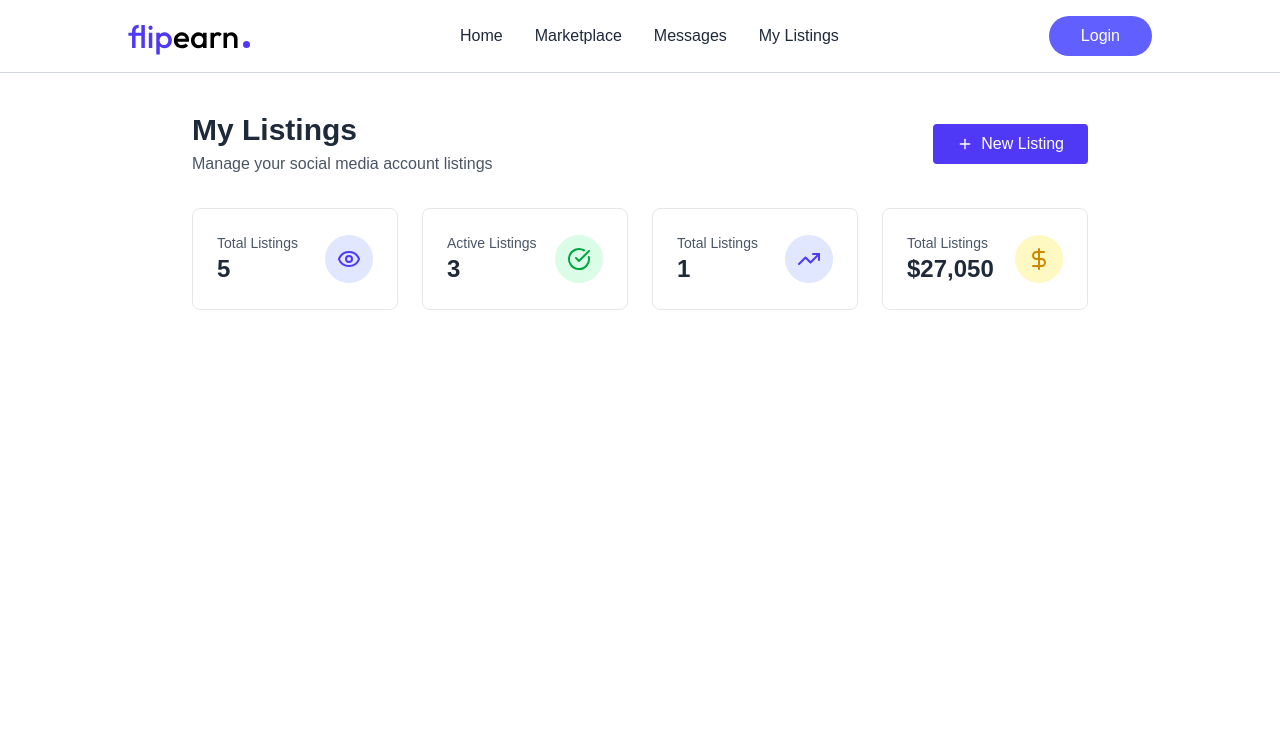
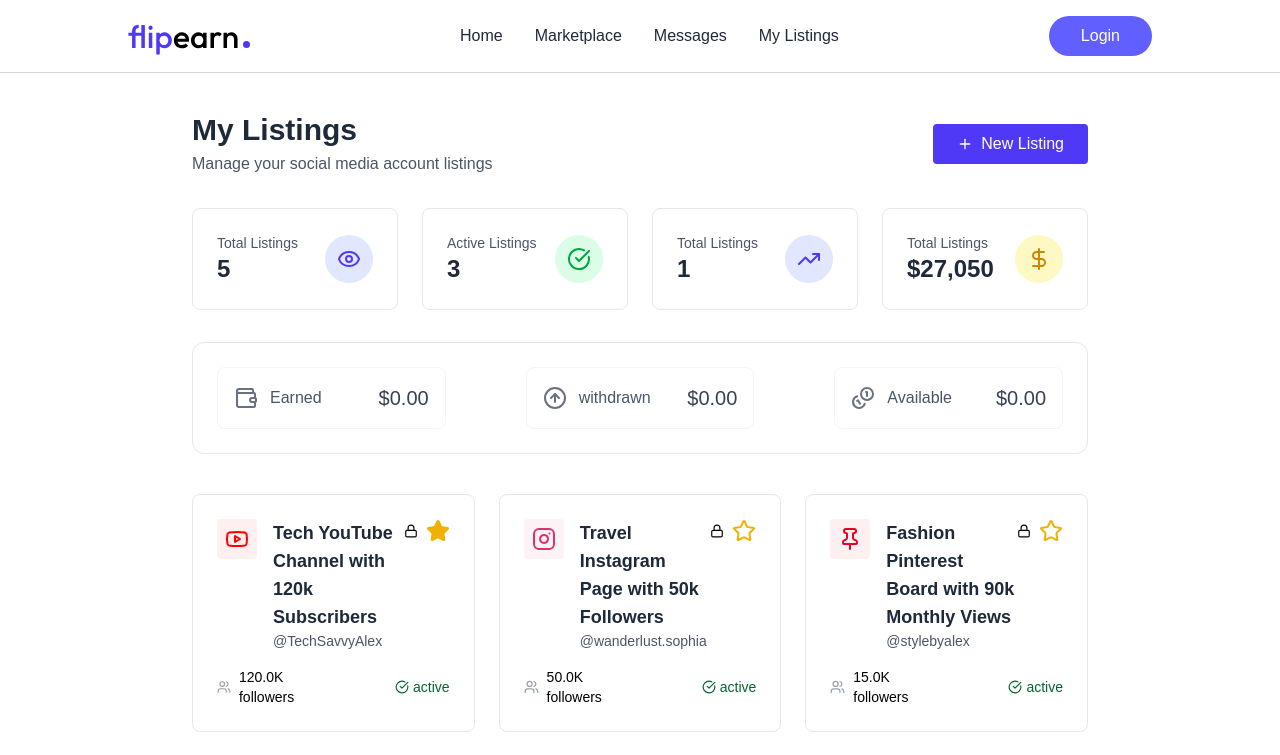
Before and after one commit to piyush0mandloi/Flip-Earn, a React (Vite) app in the folder client/: page /my-listings in a window 1280 px wide. Shown: the top 755 px of the page. Built offline with nearby package versions, Linux system fonts and the light colour scheme; no server answers; a web font is replaced by a local one.

Commit message:
still working on my listing page

```diff
--- a/client/src/pages/MyListings.jsx
+++ b/client/src/pages/MyListings.jsx
@@ -1,8 +1,9 @@
-import { CheckCircle, DollarSign, Eye, Plus, TrendingUp } from 'lucide-react'
+import { ArrowUpCircleIcon, BanIcon, CheckCircle, Clock, CoinsIcon, DollarSign, Eye, LockIcon, Plus, StarIcon, TrendingUp, Users, WalletIcon, XCircle } from 'lucide-react'
 import React from 'react'
 import { useSelector } from 'react-redux'
 import { useNavigate } from 'react-router-dom'
 import StatCard from '../components/StatCard'
+import {platformIcons} from '../assets/assets'
 
 const MyListings = () => {
 
@@ -13,6 +14,51 @@ const MyListings = () => {
   const totalValue = userListings.reduce((sum, listing)=> sum +(listing.price || 0),0);
   const activeListings = userListings.filter((listing)=>listing.status==='active').length;
   const soldListings = userListings.filter((listing)=>listing.status==='sold').length;
+
+  const formatNumber = (num)=>{
+    if(num>=1000000) return (num/1000000).toFixed(1)+"M";
+    if(num>=1000) return (num/1000).toFixed(1)+"K";
+    return num?.toString() || '0'
+  }
+
+  const getStatusIcon = (status)=>{
+    switch(status){
+      case "active":
+        return <CheckCircle className='size-3.5' />
+
+      case "ban":
+        return <BanIcon className='size-3.5' />
+
+      case "sold":
+        return <DollarSign className='size-3.5' />
+
+      case "inactive":
+        return <XCircle className='size-3.5' />
+
+      default:
+        return <Clock className='size-3.5'/>
+    }
+  }
+
+   const getStatusColor = (status)=>{
+    switch(status){
+      case "active":
+        return "text-green-800"
+
+      case "ban":
+        return "text-red-800"
+
+      case "sold":
+        return "text-indigo-800"
+
+      case "inactive":
+        return "text-gray-800"
+
+      default:
+        return "text-gray-800"
+    }
+  }
+
 
   return (
     <div className='px-6 md:mx-16 lg:px-24 xl:px-32 pt-8'>
@@ -37,6 +83,100 @@ const MyListings = () => {
       </div>
 
       {/* Balance Section */}
+      <div className='flex flex-col sm:flex-row justify-between gap-4 xl:gap-20 p-6 mb-10 bg-white rounded-xl border border-gray-200'>
+        {[
+          {label: 'Earned', value: balance.earned, icon: WalletIcon},
+          {label: 'withdrawn', value: balance.withdrawn, icon: ArrowUpCircleIcon},
+          {label: 'Available', value: balance.available, icon: CoinsIcon},
+        ].map((item,index)=>(
+          <div key={index} className='flex flex-1 items-center justify-between p-4 rounded-lg border border-gray-100 cursor-pointer'>
+            <div className='flex items-center gap-3'>
+              <item.icon className='text-gray-500 w-6 h-6' />
+              <span className='font-medium text-gray-600'>{item.label}</span>
+            </div>
+            <span className='text-xl font-medium text-gray-700'>
+              {currency}
+              {item.value.toFixed(2)}
+            </span>
+          </div>
+        ))}
+      </div>
+
+      {/* Listing */}
+      {userListings.length === 0 ?
+    (
+<div className='bg-white rounded-lg border border-gray-200 p-16 text-center'>
+  <div className='w-16 h-16 bg-gray-100 rounded-full flex items-center justify-center mx-auto mb-4'>
+    <Plus className='w-8 h-8 text-gray-400' />
+  </div>
+  <h3 className='text-xl font-medium text-gray-800 mb-2'>No listing yet</h3>
+  <p className='text-gray-600 mb-6'>Start by creating your first listing</p>
+  <button className='bg-indigo-600 hover:bg-indigo-700 text-white px-6 py-2 rounded-lg font-medium'>Create First Listing</button>
+</div>
+    ) :
+    (
+<div className='grid grid-cols-1 md:grid-cols-2 lg:grid-cols-3 gap-6'>
+  {userListings.map((listing)=>(
+    <div key={listing.id} className='bg-white rounded-lg border border-gray-200 hover:shadow-lg shadow-gray-200/70 transition-shadow'>
+      <div className='p-6'>
+        <div className='flex items-start gap-4 justify-between mb-4'>
+          {platformIcons[listing.platform]}
+          <div className='flex-1'>
+            <div className='flex justify-between items-start'>
+              <h3 className='text-lg font-semibold text-gray-800'>{listing.title}</h3>
+              <div className='flex items-center gap-2'>
+                <div className='relative group'>
+                  <LockIcon size={14}/>
+                <div className='invisible group-hover:visible absolute right-0 top-0 pt-4.5 z-10'>
+                  <div className='bg-white text-gray-600 text-xs rounded border border-gray-200 p-2 px-3'>
+                    {!listing.isCredentialSubmitted && (
+                      <>
+                      <button className='flex items-center gap-2 text-nowrap'>Add Credentials</button>
+                      <hr className='border-gray-200 my-2' />
+                      </>
+                    )}
+                    <button className='text-nowrap'>Status:{" "}
+                      <span className={
+                        listing.isCredentialSubmitted
+                        ? listing.isCredentialVerified
+                      ? listing.isCredentialChanged
+                      ? "text-green-600": "text-indigo-600":"text-slate-600":"text-red-600"
+                      }>
+                        {listing.isCredentialSubmitted
+                        ? listing.isCredentialVerified
+                      ? listing.isCredentialChanged
+                    ? "Changed":"Verified":"Submitted":"Not Submitted"}
+                      </span>
+                    </button>
+                  </div>
+                </div>
+                </div>
+
+                {listing.status === 'active' &&(
+                  <StarIcon className={`text-yellow-500 cursor-pointer ${listing.featured && 'fill-yellow-500'}`} />
+                )}
+              </div>
+            </div>
+            <p className='text-sm text-gray-600'><span>@{listing.username}</span></p>
+          </div>
+        </div>
+        <div className='space-y-4'>
+          <div className='grid grid-cols-2 gap-2 text-sm'>
+            <div  className='flex items-center space-x-2'>
+              <Users className='size-4 text-gray-400' />
+              <span>{formatNumber(listing.followers_count)} followers</span>
+            </div>
+            <span className={`flex items-center justify-end gap-1 ${getStatusColor(listing.status)}`}>
+              {getStatusIcon(listing.status)}{" "}<span>{listing.status}</span>
+            </span>
+          </div>
+        </div>
+      </div>
+    </div>
+  ))}
+</div>
+    )
+    }
     </div>
   )
 }
```
